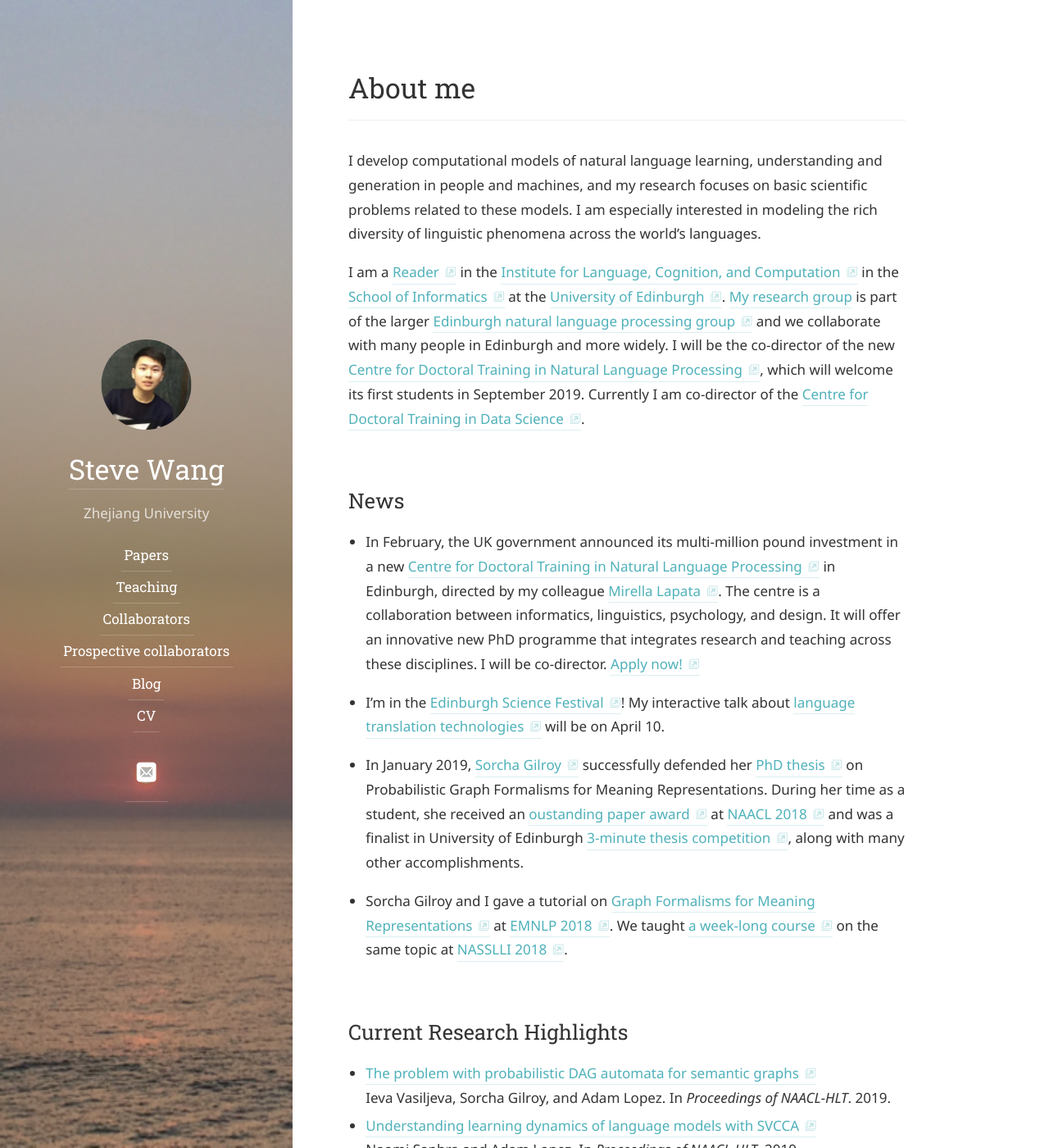
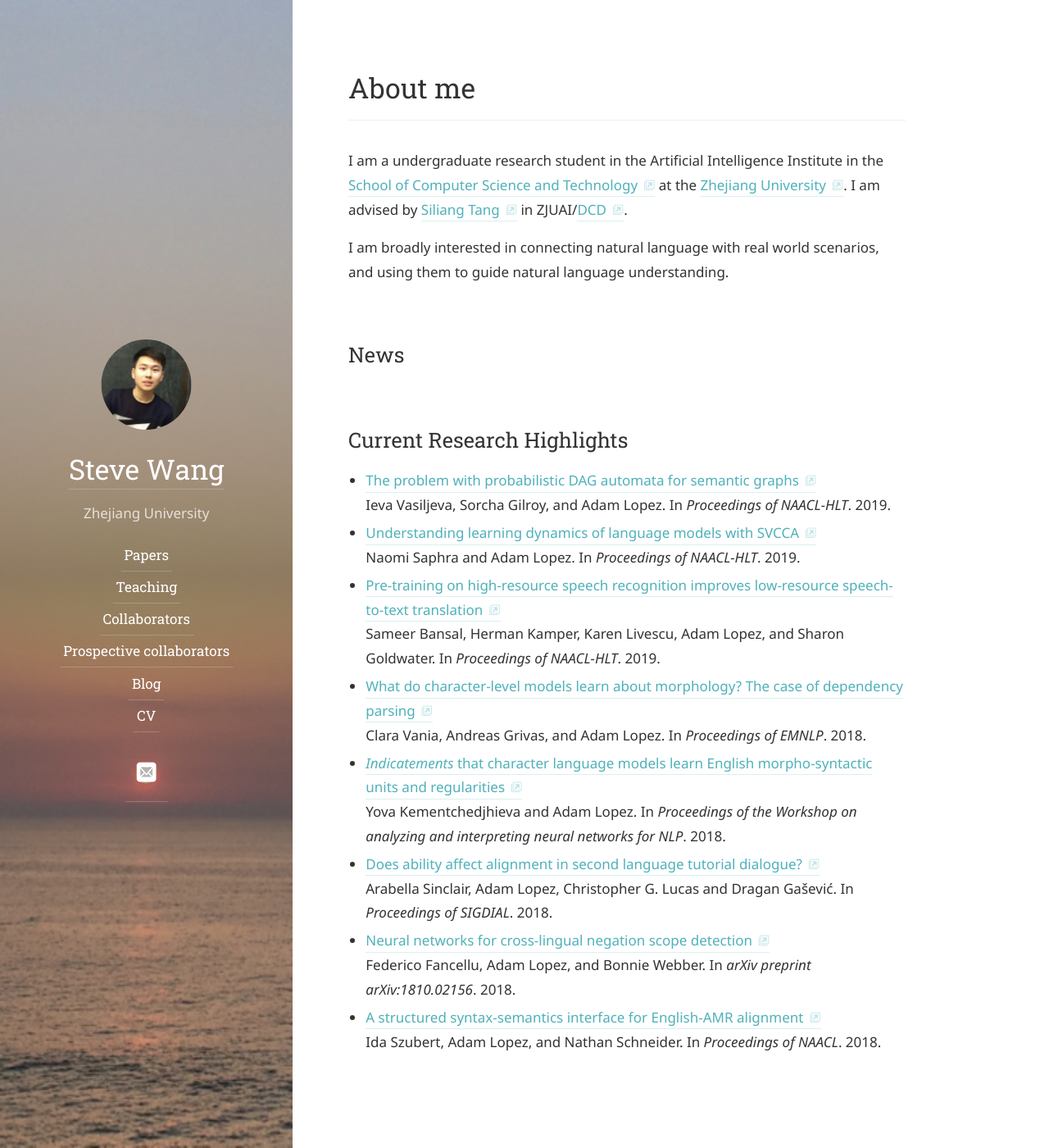
Before and after one commit to Circle-Ming/Circle-Ming.github.io, a Jekyll site: the page built from index.md, in a window 1280 px wide and 1400 px high. Shown: the whole window at 82% size. Built offline with Jekyll 4.4.1, drawn with Linux system fonts in a browser that asks for light colours; some web fonts are replaced.

Commit message:
change of the "about me"

```diff
--- a/index.md
+++ b/index.md
@@ -4,51 +4,16 @@ title: About me
 cover: false
 ---
 
-I develop computational models of natural language learning,
-understanding and generation in people and machines, and my research
-focuses on basic scientific problems related to these models. I am
-especially interested in modeling the rich diversity of linguistic
-phenomena across the world’s languages.
+I am a undergraduate research student in the Artificial Intelligence
+Institute in the [School of Computer Science and Technology](http://www.cs.zju.edu.cn/)
+at the [Zhejiang University](http://www.zju.edu.cn/). I am advised by
+[Siliang Tang](https://person.zju.edu.cn/siliang) in ZJUAI/[DCD](http://www.dcd.zju.edu.cn/).
 
-I am a [Reader](https://en.wikipedia.org/wiki/Reader_(academic_rank))
-in the [Institute for Language, Cognition, and Computation](http://web.inf.ed.ac.uk/ilcc)
-in the [School of Informatics](http://web.inf.ed.ac.uk/)
-at the [University of Edinburgh](https://www.ed.ac.uk/).
-[My research group](collaborators) is part of the larger
-[Edinburgh natural language processing group](http://groups.inf.ed.ac.uk/edinburghnlp/)
-and we collaborate with many people in Edinburgh and more widely.
-I will be the co-director of the new
-[Centre for Doctoral Training in Natural Language Processing](https://edinburghnlp.inf.ed.ac.uk/cdt/),
-which will welcome its first students in September 2019.
-Currently I am co-director of the
-[Centre for Doctoral Training in Data Science](http://datascience.inf.ed.ac.uk/).
-
+I am broadly interested in connecting natural language with real world
+scenarios, and using them to guide natural language understanding.
 
 ## News
-* In February, the UK government announced its multi-million pound investment in a new
-[Centre for Doctoral Training in Natural Language Processing](https://edinburghnlp.inf.ed.ac.uk/cdt/)
-in Edinburgh, directed by my colleague [Mirella Lapata](http://homepages.inf.ed.ac.uk/mlap/).
-The centre is a collaboration between informatics, linguistics, psychology, and design.
-It will offer an innovative new PhD programme that integrates research and
-teaching across these disciplines.
-I will be co-director. [Apply now!](https://edinburghnlp.inf.ed.ac.uk/cdt/)
 
-* I'm in the [Edinburgh Science Festival](https://www.sciencefestival.co.uk/festival)!
-My interactive talk about [language translation technologies](https://www.sciencefestival.co.uk/event-details/inside-google-translate)
-will be on April 10.
-
-* In January 2019, [Sorcha Gilroy](http://homepages.inf.ed.ac.uk/s1459276/)
-successfully defended her [PhD thesis](https://drive.google.com/file/d/1yi_dyiOKXbZdVNcGy789A26FE7nAoTn0/view?usp=sharing) on Probabilistic Graph Formalisms for
-Meaning Representations. During her time as a student, she
-received an [oustanding paper award](https://naacl2018.wordpress.com/2018/04/11/outstanding-papers/)
-at [NAACL 2018](http://naacl2018.org/) and was a finalist in University of Edinburgh
-[3-minute thesis competition](https://www.ed.ac.uk/institute-academic-development/postgraduate/doctoral/3mt/3mt-final),
-along with many other accomplishments.
-
-* Sorcha Gilroy and I gave a tutorial on
-[Graph Formalisms for Meaning Representations](https://bit.ly/GraphFormalismsEMNLP) at
-[EMNLP 2018](http://emnlp2018.org/). We taught [a week-long course](https://drive.google.com/drive/folders/1NtdhgieGKpnTvpYiBCUgkE-g0ygKDyE_) on
-the same topic at [NASSLLI 2018](https://www.cmu.edu/nasslli2018/).
 
 ## Current Research Highlights
 
```
